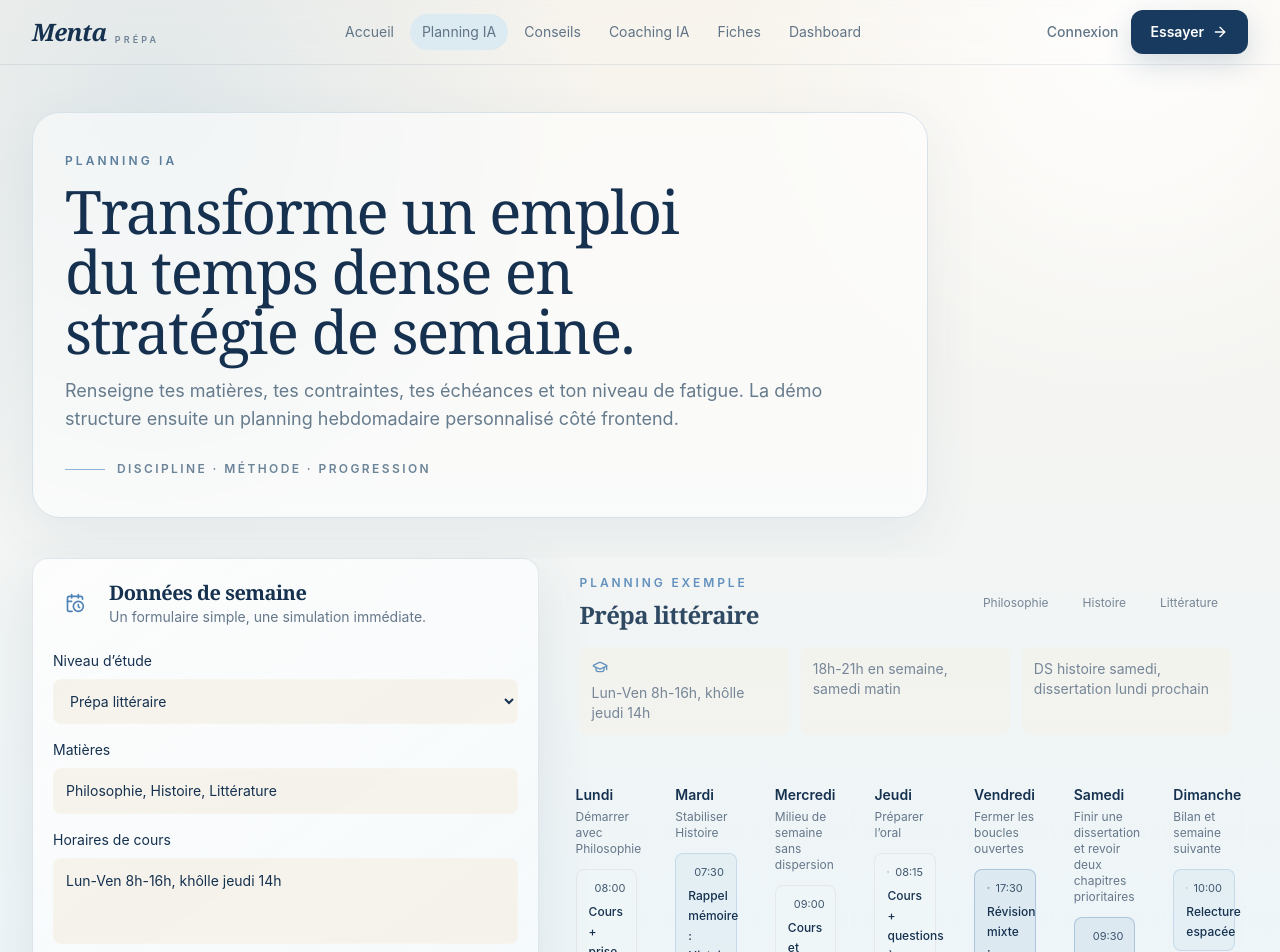
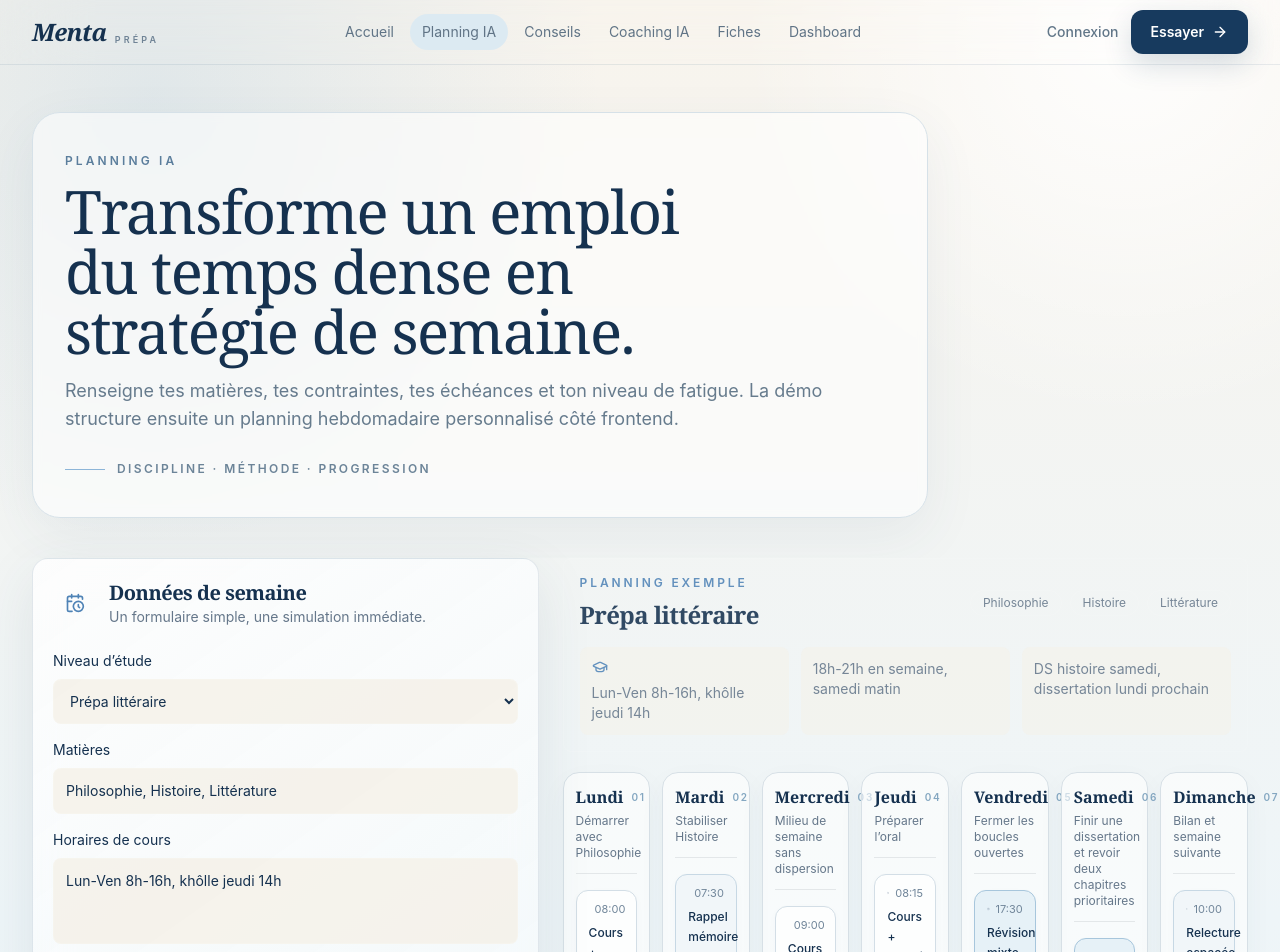
Before and after one commit to kevo13-web/Menta-Prepa-, a Next.js app: page /planning in a window 1280 px wide. Shown: the top 952 px of the page. Built offline with nearby package versions, Linux system fonts and the light colour scheme.

Commit message:
Polish weekly calendar in cream and blue

```diff
--- a/components/CalendarWeek.tsx
+++ b/components/CalendarWeek.tsx
@@ -18,35 +18,38 @@ type CalendarWeekProps = {
 };
 
 const blockStyles: Record<ScheduleBlock["type"], string> = {
-  cours: "border-white/16 bg-white/[0.055] text-frost",
-  revision: "border-mint/35 bg-mint/10 text-frost",
-  fichage: "border-sage/35 bg-sage/10 text-frost",
-  dissertation: "border-frost/20 bg-frost/[0.07] text-frost",
-  repos: "border-white/10 bg-steel/45 text-muted",
+  cours: "border-[#d3dee6] bg-white/75 text-frost",
+  revision: "border-[#a7c6dc] bg-[#e6f1f7] text-frost",
+  fichage: "border-[#c7d8e4] bg-[#f1f6f9] text-frost",
+  dissertation: "border-[#b8cad8] bg-[#edf1f4] text-frost",
+  repos: "border-[#dddcd6] bg-[#f4f1ea] text-muted",
 };
 
 export function CalendarWeek({ days }: CalendarWeekProps) {
   return (
     <div className="grid gap-3 md:grid-cols-2 xl:grid-cols-7">
-      {days.map((day) => (
+      {days.map((day, index) => (
         <div
           key={day.day}
-          className="min-h-64 rounded-lg border border-white/10 bg-white/[0.045] p-3 transition duration-300 hover:border-mint/35 hover:bg-white/[0.07]"
+          className="min-h-64 rounded-2xl border border-[#d7e0e6] bg-white/60 p-3 shadow-[0_10px_28px_rgba(53,82,110,0.04)] transition duration-300 hover:-translate-y-0.5 hover:border-[#9fbdd2] hover:bg-white/80"
         >
-          <div className="mb-3">
-            <p className="text-sm font-semibold text-frost">{day.day}</p>
-            <p className="mt-1 text-xs text-muted">{day.focus}</p>
+          <div className="mb-4 border-b border-[#e3e7e9] pb-3">
+            <div className="flex items-center justify-between gap-2">
+              <p className="font-serif text-base font-semibold text-frost">{day.day}</p>
+              <span className="text-[10px] font-semibold uppercase tracking-[0.18em] text-[#84a7c1]">0{index + 1}</span>
+            </div>
+            <p className="mt-1 min-h-8 text-xs leading-4 text-muted">{day.focus}</p>
           </div>
           <div className="space-y-2">
             {day.blocks.map((block) => (
               <div
                 key={`${day.day}-${block.time}-${block.label}`}
                 className={cn(
-                  "rounded-lg border px-3 py-2 text-xs leading-5",
+                  "rounded-xl border px-3 py-2 text-xs leading-5 shadow-[0_3px_10px_rgba(53,82,110,0.025)]",
                   blockStyles[block.type],
                 )}
               >
-                <div className="flex items-center gap-1.5 text-[11px] opacity-80">
+                <div className="flex items-center gap-1.5 text-[11px] text-[#71869a]">
                   <Clock className="h-3 w-3" />
                   {block.time}
                 </div>
```
